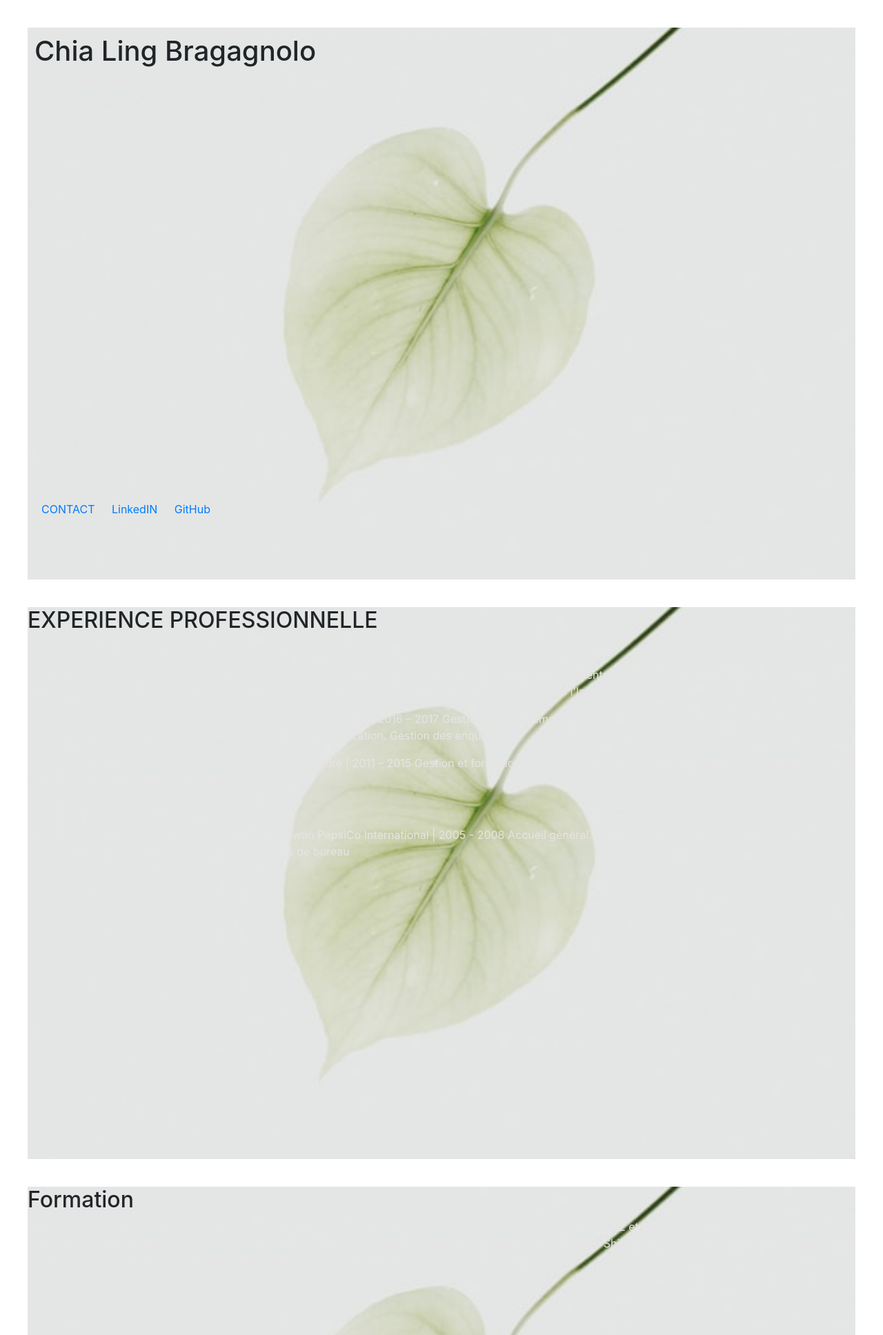
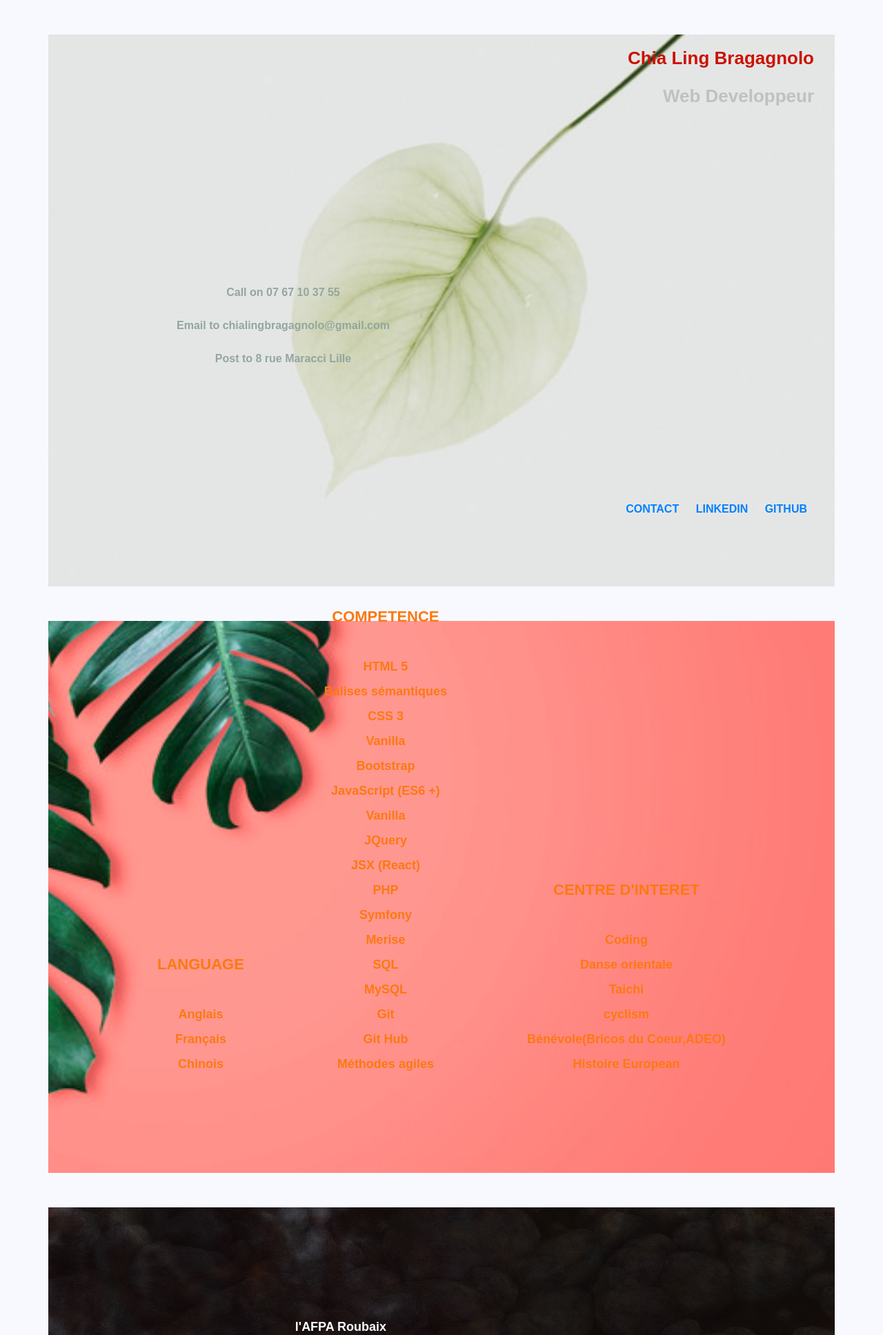
Before and after one commit to angelaclan/Profile-of-Epicure-Biker, a PHP site: page / in a window 1280 px wide. Shown: the top 1935 px of the page at 69% size. Run offline with PHP 8.4, Linux system fonts and the light colour scheme; some web fonts are replaced.

Commit message:
upload pure css cv

```diff
--- a/CV_bootstrap/index.html
+++ b/CV_bootstrap/index.html
@@ -5,110 +5,172 @@
 
     <meta charset="utf-8">
     <meta name="viewport" content="width=device-width, initial-scale=1, shrink-to-fit=no">
-    <!-- Bootstrap CSS -->
+
     <link rel="stylesheet" type="text/css" href="base.css">
     <link rel="stylesheet" type="text/css" href="fonts.css">
     <link rel="stylesheet" type="text/css" href="style.css">
-    <link rel="stylesheet" href="https://stackpath.bootstrapcdn.com/bootstrap/4.3.1/css/bootstrap.min.css" integrity="sha384-ggOyR0iXCbMQv3Xipma34MD+dH/1fQ784/j6cY/iJTQUOhcWr7x9JvoRxT2MZw1T" crossorigin="anonymous">
     <h1>
       Chia Ling Bragagnolo
     </h1>
-    <p>
+    <h3>
       Web Developpeur
-    </p>
+    </h3>
 </header>
 
-<section class="About Me">
-      <div>
-        <p>Mobile: 07 67 10 37 55
-        Email: chialingbragagnolo@gmail.com
-        Add: 8 rue Maracci Lille
-        </p>
-      </div>
-      <div>
-      <p>
-
-      </p>
+<body>
+<section class="image">
+    <div class="aboutme">
+        <p>Call on 07 67 10 37 55</p>
+        <p>Email to chialingbragagnolo@gmail.com</p>
+        <p>Post to 8 rue Maracci Lille</p>
     </div>
 </section>
 
-<section class="Experence">
+<section class="image2">
   <div>
-
+    <ul>
+      <h2>LANGUAGE</h2>
+      <br>
+      <li> Anglais</li>
+      <li> Français</li>
+      <li> Chinois </li>
    </div>
    <div>
-      <h2>EXPERIENCE PROFESSIONNELLE</h2>
-      <p>Tuteur d'Anglais | Lille, France
-        Sur RVD | Depuis 2018 </p>
-      <p>Gestionnaire Administrative | Melbourne, Australie
-        Yorke Institute | 2017
-        Gestion des profs d’étudiants et orientation. Accueil et communication.
-        Gestion des enquêtes. Organisation du programme et de la
-        planifcation des cours. Gestion du fnancement public de l'Institut.
-      <p>Coordinatrice pédagogique | Taipei, Taiwan
-        TILC Langage Center | 2016 – 2017
-        Gestion du recrutement des enseignants et orientation. Comtabilité.
-        Programmation et organisation des cours. Accueil et communication.
-        Gestion des enquêtes.
-      <p>Chargée d’instruction | Melbourne, Australie
-        Central Venture | 2011 – 2015
-        Gestion et formation des chefs pâtissiers. Gestion des tâches
-        administratives et des plans de travail quotidien. Gestion des stocks.
-      <p>Chef Pâtissière | Melbourne, Australie
+    <ul>
+        <h2>COMPETENCE</h2>
+        <br>
+        <li> HTML 5</li>
+        <li>Balises sémantiques </li>
+        <li>CSS 3 </li>
+        <li>Vanilla </li>
+        <li>  Bootstrap </li>
+        <li>  JavaScript (ES6 +) </li>
+        <li>  Vanilla </li>
+        <li>  JQuery </li>
+        <li>  JSX (React)</li>
+        <li>  PHP </li>
+        <li>  Symfony</li>
+        <li>  Merise</li>
+        <li>  SQL</li>
+        <li>  MySQL</li>
+        <li>  Git</li>
+        <li>  Git Hub</li>
+        <li>  Méthodes agiles</li>
 
-      <p>Human Resource & Marketing Assistant| Taipei, Taïwan
-        PepsiCo International | 2005 - 2008
-        Accueil général. Organisation de voyage d’afaires, de réunion, d’excursion,
-        de visa visiteurs. Achat d’équipements de bureau
-      </p>
+    </ul>
+  </div>
+  <div>
+    <ul>
+        <h2>CENTRE D'INTERET</h2>
+        <br>
+        <li>Coding</li>
+        <li>Danse orientale
+        <li>Taichi</li>
+        <li>cyclism</li>
+        <li>Bénévole(Bricos du Coeur,ADEO)</li>
+        <li>Histoire European</li>
+
+    </ul>
   </div>
 </section>
 
-<section class="Education">
+<section class="image3">
+  <h2>FORMATION</h2>
+  <div class="block">
+
   <div>
-
+    <ul>
+      <li>l'AFPA Roubaix</li>
+      <li>depuis Juin 2019</li>
+      <li>Developpeur Web et Web Mobile</li>
+    </ul>
   </div>
   <div>
-    <h2>Formation</h2>
-    <p>
-        l'AFPA | depuis juin 2019
-        Developpeur Web et Web Mobile
-        Université de Lille | 2018 - 2019
-        Préparation du DUEF B2 et B1 à l’UDL. DELF A2 et A1 à Alliance Française
-        William Angliss Institute | 2009 – 2011
-        Licence de Gestion des Etablissements Hôteliers et Pâtisserie
-        ShihChien University | 2001 – 2005 | Attestation de CIEP
-        Licence de Langues étrangères appliquées (Anglais et Gestion)
-    </p>
+    <ul>
+      <li>Université de Lille</li>
+      <li>Oct 2017 - Juin 2019</li>
+      <li>Préparation du DUEF B2 et B1</li>
+    </ul>
+  </div>
+  <div>
+    <ul>
+      <li>William Angliss Institute</li>
+      <li>2009 – 2011</li>
+      <li>Diplôm de Gestion des Etablissements Hôteliers et Pâtisserie</li>
+    </ul>
+  </div>
+  <div>
+    <ul>
+      <li>ShihChien University</li>
+      <li>2001 – 2005</li>
+      <li>Licence de Langues étrangères appliquées (Anglais et Gestion)</li>
+    </ul>
+  </div>
 </div>
 </section>
 
-<section class="Competance">
+<section class="image4">
+    <h2>EXPERIENCE<br>PROFESSIONNELLE</h2>
+  <div class=flex-container>
       <div>
+        <p>
+          2018 - 2019<br>
+          Tuteur d'Anglais<br>
+          Lille, France<br>
+           </p></div>
+
+      <div>
+        <p>
+          2017<br>
+          Gestionnaire Administrative<br>
+          Melbourne, Australie<br>
+          Yorke Institute<br>
+          Gestion des profs d’étudiants et orientation. Accueil et communication.
+          Gestion des enquêtes. Organisation du programme et de la
+          planifcation des cours. Gestion du fnancement public de l'Institut.</p></div>
+
+      <div>
+        <p>
+          2016 – 2017<br>
+          Coordinatrice pédagogique<br>
+          Taipei, Taiwan<br>
+          TILC Langage Center<br>
+          Gestion du recrutement des enseignants et orientation. Comtabilité.
+          Programmation et organisation des cours. Accueil et communication.
+          Gestion des enquêtes.</p></div>
+
+      <div>
+        <p>
+          2011 – 2015<br>
+          Chargée d’instruction <br>
+          Melbourne, Australie<br>
+          Central Venture<br>
+          Gestion et formation des chefs pâtissiers. Gestion des tâches
+          administratives et des plans de travail quotidien. Gestion des stocks.</p></div>
+      <div>
+        <p>
+          2009 - 2011<br>
+          Chef Pâtissière<br>
+          Melbourne, Australie</p></div>
+
+      <div>
+        <p>
+          2005 - 2008<br>
+          Human Resource Assistant<br>
+          Taipei, Taïwan<br>
+          PepsiCo International<br>
+          Accueil général. Organisation de voyage d’afaires, de réunion, d’excursion,
+          de visa visiteurs. Achat d’équipements de bureau</p></div>
 
     </div>
-    <div>
-        <h2>INFORMATIQUE</h2>
-            HTML
-            CSS
-            PHP
-            MYSQL
-
-
-        <h2>LANGUES</h2>
-        <p> Anglais
-            Français
-            Chinois
-         /p>
-    </div>
 </section>
-
+</body>
 
 
 
 <footer>
     <a href="mailto:angelaclan2015@gmail.com">CONTACT</a>
-    <a href="http//www.facebook.com/angelaan">LinkedIN</a>
-    <a href="http//www.workshop.com">GitHub</a>
+    <a href="http//www.facebook.com/angelaan">LINKEDIN</a>
+    <a href="http//www.workshop.com">GITHUB</a>
 </footer>
 </html>
--- a/CV_bootstrap/style.css
+++ b/CV_bootstrap/style.css
@@ -1,19 +1,45 @@
 body {
     font-family: 'Lexend Zetta', sans-serif;
-    font-size: 20px;
-    color: #e7e4e4;
-    background-color: #867979;
+    font-size: 16px;
+    color: #F8F9FF;
+    background-color: #F8F9FF;
     line-height: 1.5;
+    font-weight: 700;
+    max-width: 100%;
     }
+
   h1{
     font-size: 26px;
+    color: #CC1100;
+    position: fixed;
+    right: 100px;
+    top: 65px;
   }
+
+  h3{
+    font-size: 26px;
+    color:#C0C0C0;
+    position: fixed;
+    right: 100px;
+    top: 120px;
+  }
+
+  h2{
+    font-size: 22px;
+    color:#F8F9FF
+    ;
+
+  }
+
   p{
-    color: #e7e4e4;
+    color: #F8F9FF
+    ;
+    font-size: 16px;
+    font-weight: 700;
   }
 
   a {
-    color: #c21807;
+    color: #0080fe;
     font-size: 16px;
     text-decoration: none;
     margin: 10px;
@@ -26,28 +52,127 @@ body {
     background-repeat: no-repeat;
     background-size:cover;
     background-attachment: fixed;
-    margin: 40px;
+    margin: 50px 70px 50px 70px;
    }
 
   header{
     position: fixed;
     top: 50px;
     left: 50px;
+    z-index: 2;
   }
   footer{
     position: fixed;
     bottom: 50px;
-    left: 50px;
+    right: 100px;
+    font-weight: 700;
   }
   a:hover{
     color: #f9a602;
   }
+
+  .aboutme{
+    text-align: center;
+    position: absolute;
+    left:20%;
+    top:50%;
+    line-height: 3;
+    /*margin-right:-50%;*/
+    ;
+  }
+  .aboutme p{
+    color:#93A69D;
+  }
+
   .image2{
-    background-image: url("images/summer.jpg");
+    background-image: url("images/bananaleaf.jpg");
+    justify-content:space-around;
+    position: relative;
+    display:flex;
+    align-items: flex-end;
+    text-align: center;
+    color: #FB7911;
+    padding-bottom: 140px;
+    padding-left: 100px;
+    padding-right:100px;
+    line-height: 2;
+    /*opacity: 0.7;*/
   }
+
+  .image2 h2{
+    color:#FB7911;
+  }
+
+  .image2 li,
+  .image3 li{
+    font-size: 18px;
+  }
+
   .image3{
     background-image: url("images/autumn.jpg");
-    }
+    position: relative;
+    /*opacity: 0.7;*/
+    justify-content:space-around;
+    display:block;
+    align-items:right;
+    text-align: center;
+  }
+
+  .image3 div{
+    margin: 20px;
+    padding:20px;
+    width: 500px;
+    line-height: 1.5;
+  }
+
+  .image3 h2{
+    position:absolute;
+    right: 5%;
+    top: 48%;
+
+  }
+
+  .block{
+    width: 50%;
+    margin-left: auto;
+    margin-right: auto;
+    position: absolute;
+    top: 10%;
+    left: 10%;
+    display: block;
+  }
+
   .image4{
     background-image: url("images/wintertree.jpg");
+    position:relative;
+
   }
+
+  .image4 h2{
+    position: absolute;
+    top: 51%;
+    right: 5%;
+    line-height:2;
+    text-align: right;
+    color:	#3B0E0E;
+  }
+
+  .image4 p{
+    color:	#3B0E0E;
+    text-align: right;
+    line-height: 1.5;
+  }
+
+  .flex-container {
+    width:1000px;
+    display: flex;
+    flex-wrap: wrap;
+  }
+
+  .image4 .flex-container div{
+    width:300px;
+    margin-top: 70px;
+    margin-left: 30px;
+
+
+  }
```
Also changed, not shown: CV_bootstrap/bootstrap.html (added, +33 -0 lines), CV_bootstrap/images/bananaleaf.jpg (added), CV_bootstrap/images/palmtree.jpeg (added), CV_bootstrap/images/spring.jpg (deleted), CV_bootstrap/images/summer.jpg (deleted). Lines whose indentation alone changed are shown as unchanged.
